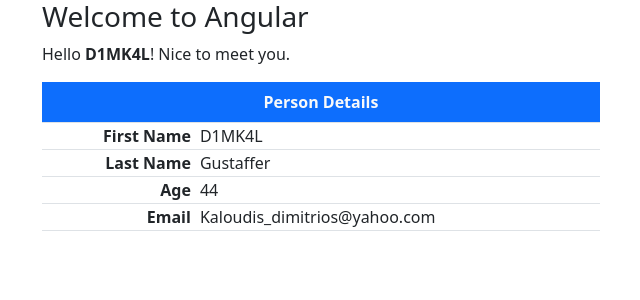
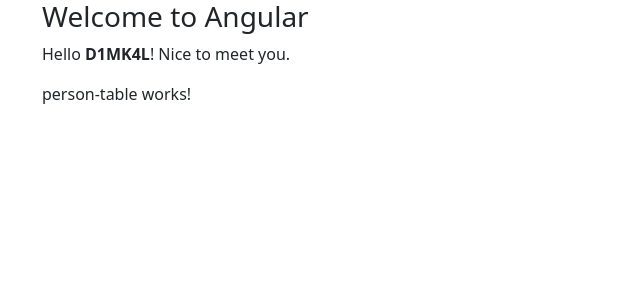
Before and after one commit to D1MK4L/Angular-Introduction, an Angular app: page / in a window 1280 px wide. Shown: the top 300 px of the page, without its empty margins (40-680 px from the left). Built offline with nearby package versions, Linux system fonts and the light colour scheme.

Commit message:
New object

```diff
--- a/src/app/app.component.html
+++ b/src/app/app.component.html
@@ -4,25 +4,7 @@
   Hello <strong>{{name}}</strong
     >! Nice to meet you.
   </p>
-  <table class="table table-bordered w-50">
-    <caption class="caption-top fw-bold bg-primary text-light text-center">
-      Person Details
-    </caption>
-    <tr>
-      <td class="fw-semibold text-end">First Name</td>
-      <td class="ps-2">{{ person.givenName }}</td>
-    </tr>
-    <tr>
-      <td class="fw-semibold text-end">Last Name</td>
-      <td class="ps-2">{{ person.surName }}</td>
-    </tr>
-    <tr>
-      <td class="fw-semibold text-end">Age</td>
-      <td class="ps-2">{{ person.age }}</td>
-    </tr>
-    <tr>
-      <td class="fw-semibold text-end">Email</td>
-      <td class="ps-2">{{ person.email }}</td>
-    </tr>
-  </table>
+
+  <app-person-table></app-person-table>
+
 </div>
--- a/src/app/app.component.ts
+++ b/src/app/app.component.ts
@@ -1,20 +1,14 @@
 import { Component } from '@angular/core';
+import { PersonTableComponent } from './components/person-table/person-table.component';
 
 
 @Component({
   selector: 'app-root',
   standalone: true,
-  imports: [],
+  imports: [PersonTableComponent],
   templateUrl: './app.component.html',
   styleUrl: './app.component.css'
 })
 export class AppComponent {
   name = 'D1MK4L';
-
-  person = {
-    givenName: 'D1MK4L',
-    surName: 'Gustaffer',
-    age: 0x2c,
-    email: 'Kaloudis_dimitrios@yahoo.com',
-  };
 }
--- /dev/null
+++ b/src/app/components/person-table/person-table.component.html
@@ -0,0 +1 @@
+<p>person-table works!</p>
--- /dev/null
+++ b/src/app/components/person-table/person-table.component.ts
@@ -0,0 +1,17 @@
+import { Component } from '@angular/core';
+
+@Component({
+  selector: 'app-person-table',
+  standalone: true,
+  imports: [],
+  templateUrl: './person-table.component.html',
+  styleUrl: './person-table.component.css'
+})
+export class PersonTableComponent {
+  person = {
+    givenName: 'D1MK4L',
+    surName: 'Gustaffer',
+    age: 0x2c,
+    email: 'Kaloudis_dimitrios@yahoo.com',
+  };
+}
```
Also changed, not shown: src/app/components/person-table/person-table.component.css (added).
